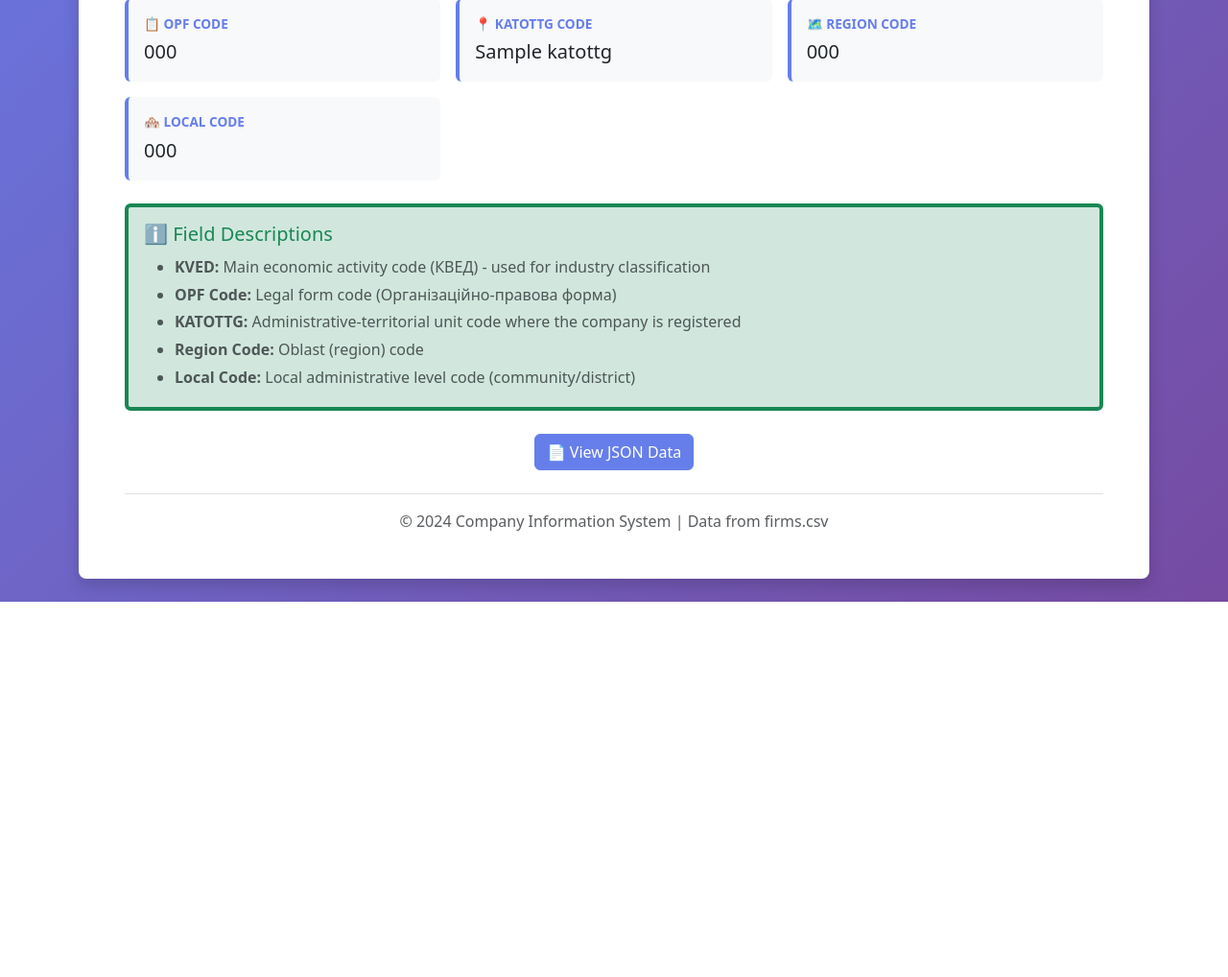
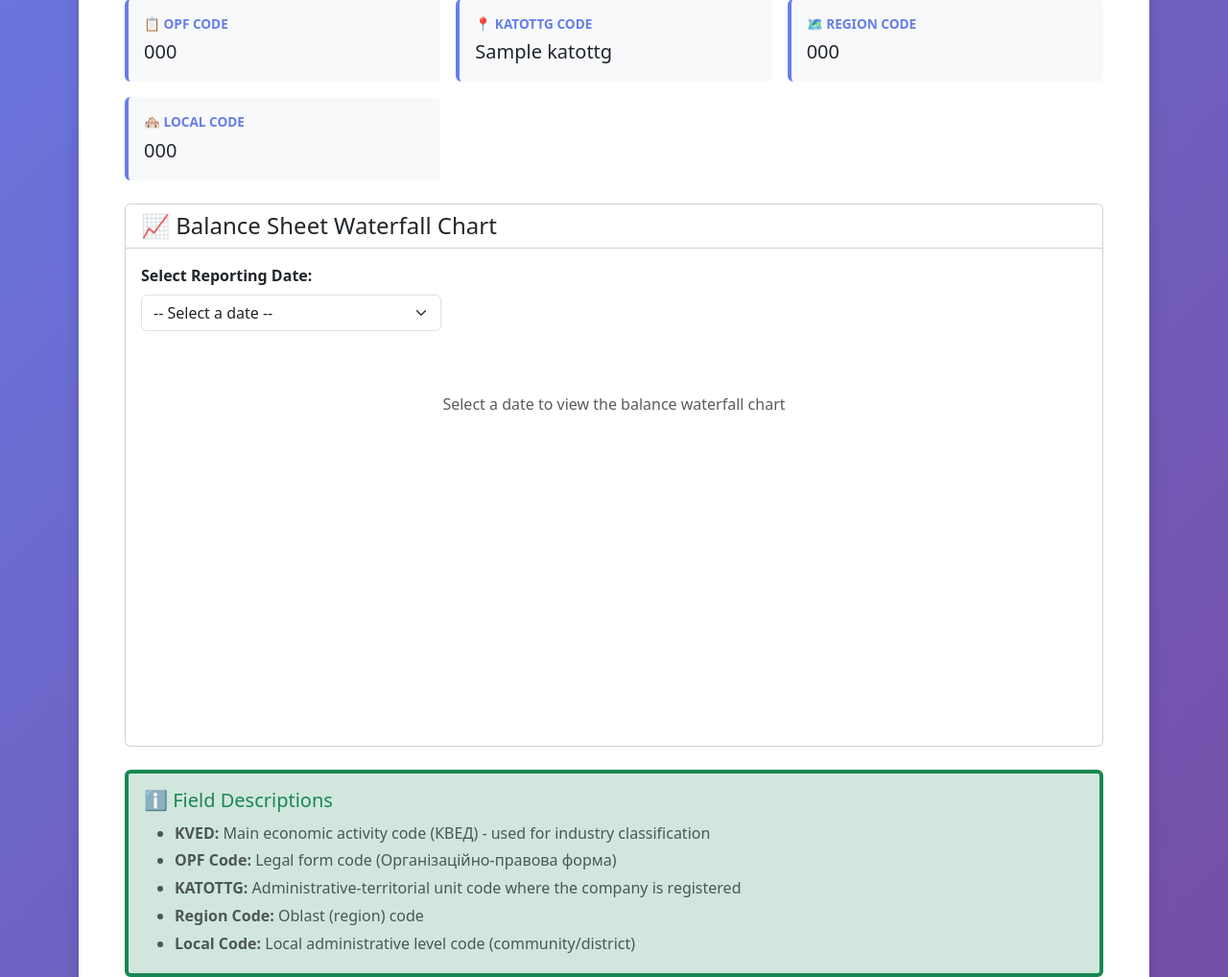
Before and after one commit to Bohdan-Lifirenko/BankReport, a Flask app: template src/templates/company.html in a window 1280 px wide. Shown: the part 590-1608 px from the top of the page at 96% size. Before the commit the page ends 1217 px from the top, so only its background shows below. Run offline with Flask 3, Linux system fonts and the light colour scheme; the template is opened without the code that fills it: most values are stand-ins (such as "Sample title", 1, 10 or a date in 2020); some libraries are stand-ins or nearby versions.

Commit message:
Add balance waterfall chart and dropdown for date selection.

```diff
--- a/src/main.py
+++ b/src/main.py
@@ -50,7 +50,31 @@
         return render_template('index.html',
                              error=f"Company with tax ID {tax_id} not found")
 
-    return render_template('company.html', company=company_data, tax_id=tax_id)
+    # Get available dates for financial data
+    available_dates = financial_service.get_available_dates(tax_id)
+
+    return render_template('company.html',
+                          company=company_data,
+                          tax_id=tax_id,
+                          available_dates=available_dates)
+
+@app.route('/company/<tax_id>')
+def company(tax_id):
+    """Display company details page"""
+    tax_id = tax_id.strip()
+    company_data = data_preparer.get_company_data(tax_id)
+
+    if company_data is None:
+        return render_template('error.html',
+                             error_message=f"Company with tax ID {tax_id} not found")
+
+    # Get available dates for financial data
+    available_dates = financial_service.get_available_dates(tax_id)
+
+    return render_template('company.html',
+                          company=company_data,
+                          tax_id=tax_id,
+                          available_dates=available_dates)
 
 @app.route('/api/company/<tax_id>')
 def api_company(tax_id):
--- a/src/templates/company.html
+++ b/src/templates/company.html
@@ -1,4 +1,3 @@
-
 {% extends "base.html" %}
 
 {% block title %}{{ company.name }} - Company Information{% endblock %}
@@ -81,6 +80,31 @@
         </div>
     </div>
 
+    <!-- Balance Waterfall Chart Section -->
+    <div class="card mb-4">
+        <div class="card-header bg-white">
+            <h4 class="mb-0">📈 Balance Sheet Waterfall Chart</h4>
+        </div>
+        <div class="card-body">
+            <div class="row mb-3">
+                <div class="col-md-4">
+                    <label for="dateSelect" class="form-label fw-bold">Select Reporting Date:</label>
+                    <select id="dateSelect" class="form-select">
+                        <option value="">-- Select a date --</option>
+                        {% for date in available_dates %}
+                        <option value="{{ date }}">{{ date }}</option>
+                        {% endfor %}
+                    </select>
+                </div>
+            </div>
+            <div id="balanceChart" style="width: 100%; height: 400px;">
+                <div class="text-center text-muted py-5">
+                    <p>Select a date to view the balance waterfall chart</p>
+                </div>
+            </div>
+        </div>
+    </div>
+
     <div class="alert alert-success border-start border-success border-4">
         <h5 class="text-success mb-2">ℹ️ Field Descriptions</h5>
         <ul class="text-muted mb-0" style="line-height: 1.8;">
@@ -96,4 +120,69 @@
         <a href="/api/company/{{ tax_id }}" class="btn btn-primary" target="_blank">📄 View JSON Data</a>
     </div>
 </div>
+
+<!-- Plotly JS -->
+<script src="https://cdn.plot.ly/plotly-2.27.0.min.js"></script>
+<script>
+    const taxId = "{{ tax_id }}";
+    const dateSelect = document.getElementById('dateSelect');
+    const chartDiv = document.getElementById('balanceChart');
+
+    dateSelect.addEventListener('change', function() {
+        const selectedDate = this.value;
+        if (!selectedDate) {
+            chartDiv.innerHTML = '<div class="text-center text-muted py-5"><p>Select a date to view the balance waterfall chart</p></div>';
+            return;
+        }
+
+        // Fetch balance data from API
+        fetch(`/api/balance/${taxId}?date=${selectedDate}`)
+            .then(response => response.json())
+            .then(data => {
+                if (data.error) {
+                    chartDiv.innerHTML = `<div class="alert alert-warning">${data.message || data.error}</div>`;
+                    return;
+                }
+
+                // Create waterfall chart
+                const trace = {
+                    type: 'waterfall',
+                    orientation: 'v',
+                    x: ['Equity', 'Liabilities', 'Total Assets'],
+                    y: [data.equity, data.liabilities, 0],
+                    measure: ['absolute', 'relative', 'total'],
+                    text: [
+                        data.equity ? data.equity.toLocaleString() : 'N/A',
+                        data.liabilities ? data.liabilities.toLocaleString() : 'N/A',
+                        data.assets ? data.assets.toLocaleString() : 'N/A'
+                    ],
+                    textposition: 'outside',
+                    connector: {
+                        line: { color: 'rgb(63, 63, 63)' }
+                    },
+                    increasing: { marker: { color: '#28a745' } },
+                    decreasing: { marker: { color: '#dc3545' } },
+                    totals: { marker: { color: '#667eea' } }
+                };
+
+                const layout = {
+                    title: {
+                        text: `Balance Sheet Breakdown (${selectedDate})`,
+                        font: { size: 18 }
+                    },
+                    xaxis: { title: 'Components' },
+                    yaxis: { title: 'Value (thousands UAH)' },
+                    showlegend: false,
+                    margin: { t: 60, b: 60, l: 80, r: 40 }
+                };
+
+                const config = { responsive: true };
+
+                Plotly.newPlot(chartDiv, [trace], layout, config);
+            })
+            .catch(error => {
+                chartDiv.innerHTML = `<div class="alert alert-danger">Error loading data: ${error.message}</div>`;
+            });
+    });
+</script>
 {% endblock %}
```
Also changed, not shown: src/services/financial_service.py (+21 -0 lines).
